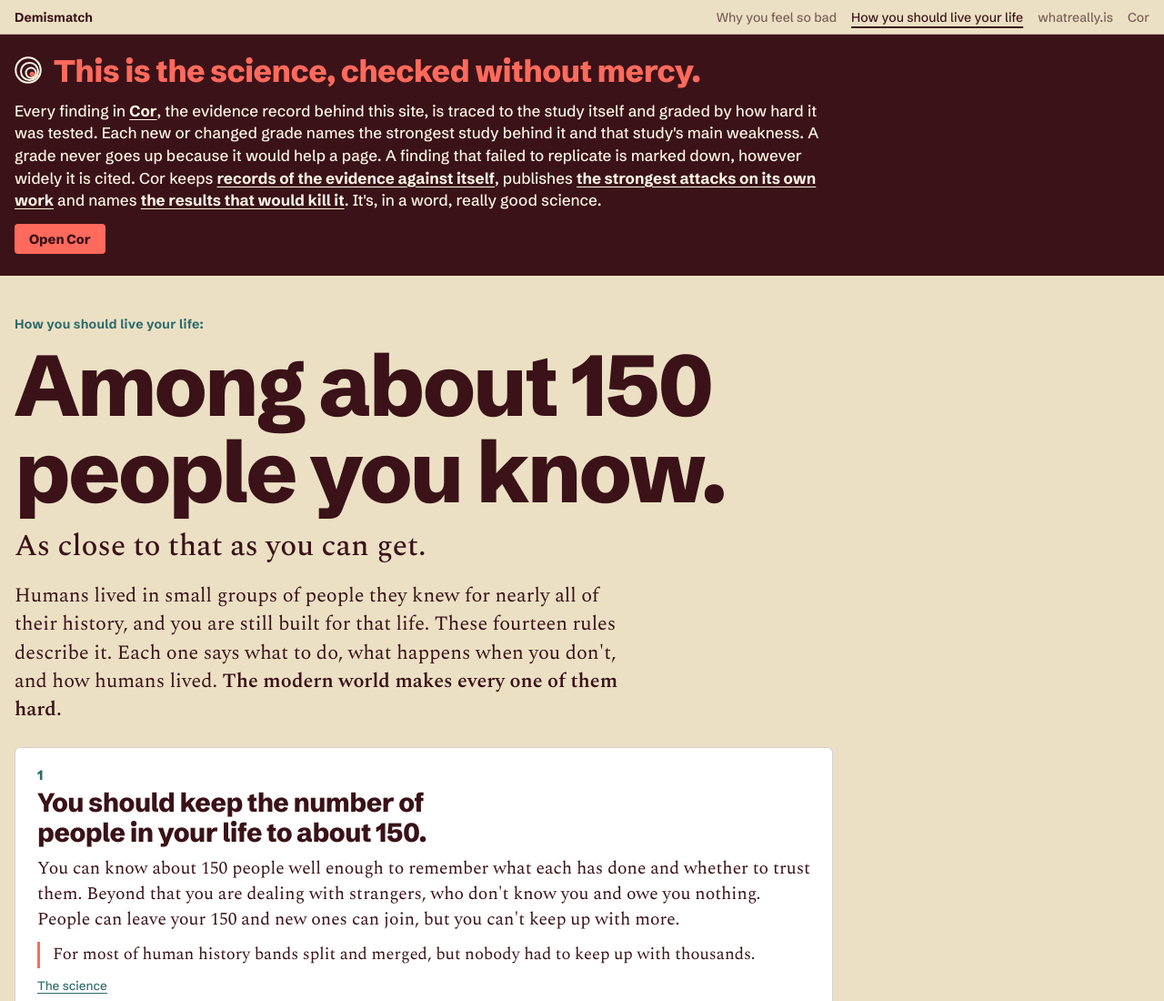
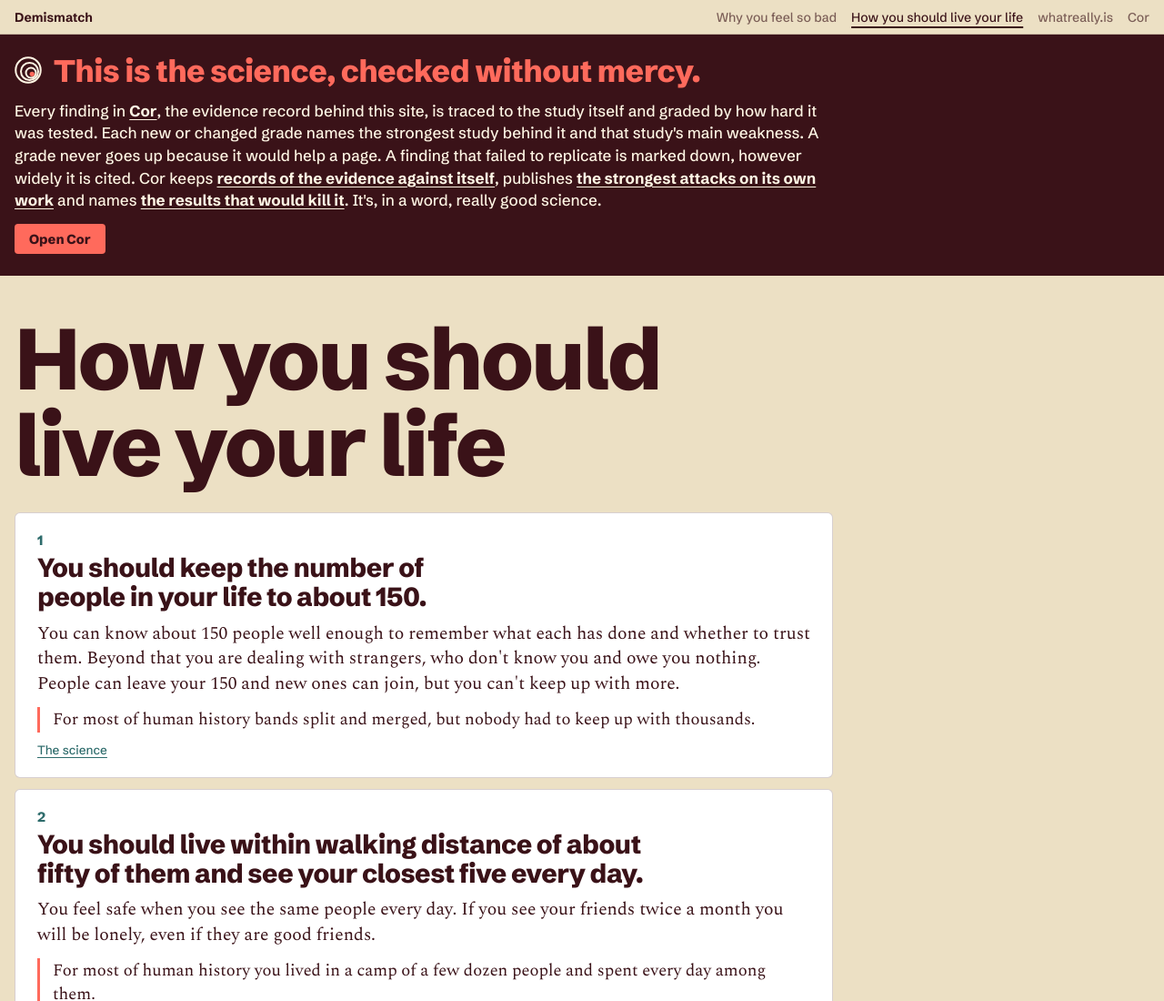
Before and after one commit to MaartenRischen/howyoushouldliveyourlife, a plain HTML site: page index.html in a window 1280 px wide. Shown: the top 1100 px of the page at 91% size. Drawn offline with Linux system fonts and the light colour scheme.

Commit message:
Remove the block above the rules; the page title is the only heading
Maarten, 18 Nov 2026: 'Why is this one double? The upper part can just go'

Co-Authored-By: Claude Fable 5.2 <noreply@anthropic.com>
Claude-Session: https://claude.ai/code/session_01WjNLSSQZPPYuGC2rvuNqMP

```diff
--- a/index.html
+++ b/index.html
@@ -4,11 +4,11 @@
 <meta charset="utf-8">
 <meta name="viewport" content="width=device-width, initial-scale=1">
 <title>How you should live your life</title>
-<meta name="description" content="Among about 150 people you know. Fourteen rules for living the way humans are built to live: what to do, what happens when you don't, and how humans lived.">
+<meta name="description" content="Fourteen rules for how you should live your life. Each one says what you should do, what happens when you don't, and how humans lived.">
 <link rel="canonical" href="https://howyoushouldliveyourlife.com/">
 <meta property="og:type" content="website">
 <meta property="og:site_name" content="How you should live your life">
-<meta property="og:title" content="How you should live your life: among about 150 people you know.">
+<meta property="og:title" content="How you should live your life">
 <meta property="og:description" content="Fourteen rules for living the way humans are built to live.">
 <meta property="og:url" content="https://howyoushouldliveyourlife.com/">
 <link rel="icon" href="favicon.ico" sizes="any">
@@ -19,10 +19,7 @@
 <nav class="doors" aria-label="Demismatch"><div class="d-in"><a class="dm" href="https://demismatch.com">Demismatch</a><a href="https://whyyoufeelsobad.com/">Why you feel so bad</a><a href="./" aria-current="page">How you should live your life</a><a href="https://whatreally.is/">whatreally.is</a><a href="https://cor.demismatch.com/">Cor</a></div></nav>
 <div class="cor-ban" role="note"><div class="cb-in"><p class="cb-h"><svg class="rings" viewBox="0 0 24 24" width="24" height="24" aria-hidden="true"><circle cx="12" cy="12" r="11"/><circle cx="13.2" cy="13.2" r="7.6"/><circle cx="14.4" cy="14.4" r="4.4"/><circle class="dot" cx="15.4" cy="15.4" r="2.1"/></svg><span>This is the science, checked without mercy.</span></p><p class="cb-t">Every finding in <a href="https://cor.demismatch.com/about.html#how-built">Cor</a>, the evidence record behind this site, is traced to the study itself and graded by how hard it was tested. Each new or changed grade names the strongest study behind it and that study's main weakness. A grade never goes up because it would help a page. A finding that failed to replicate is marked down, however widely it is cited. Cor keeps <a href="https://cor.demismatch.com/reference.html#ref-challenges">records of the evidence against itself</a>, publishes <a href="https://cor.demismatch.com/objections.html">the strongest attacks on its own work</a> and names <a href="https://cor.demismatch.com/programme.html#falsification">the results that would kill it</a>. It's, in a word, really good science.</p><p class="cb-go"><a class="cb-btn" href="https://cor.demismatch.com/">Open Cor</a></p></div></div>
 <header class="hd">
-<p class="q">How you should live your life:</p>
-<h1>Among about 150 people you know.</h1>
-<p class="sum">As close to that as you can get.</p>
-<p class="lead">Humans lived in small groups of people they knew for nearly all of their history, and you are still built for that life. These fourteen rules describe it. Each one says what to do, what happens when you don't, and how humans lived. <b>The modern world makes every one of them hard.</b></p>
+<h1>How you should live your life</h1>
 </header>
 <main class="rules">
 <article class="r"><p class="n">1</p><h2>You should keep the number of people in your life to about 150.</h2><p class="b">You can know about 150 people well enough to remember what each has done and whether to trust them. Beyond that you are dealing with strangers, who don't know you and owe you nothing. People can leave your 150 and new ones can join, but you can't keep up with more.</p><p class="then">For most of human history bands split and merged, but nobody had to keep up with thousands.</p><p class="more"><a href="https://cor.demismatch.com/the-gap.html#EEA-SOC-01">The science</a></p></article>
```
